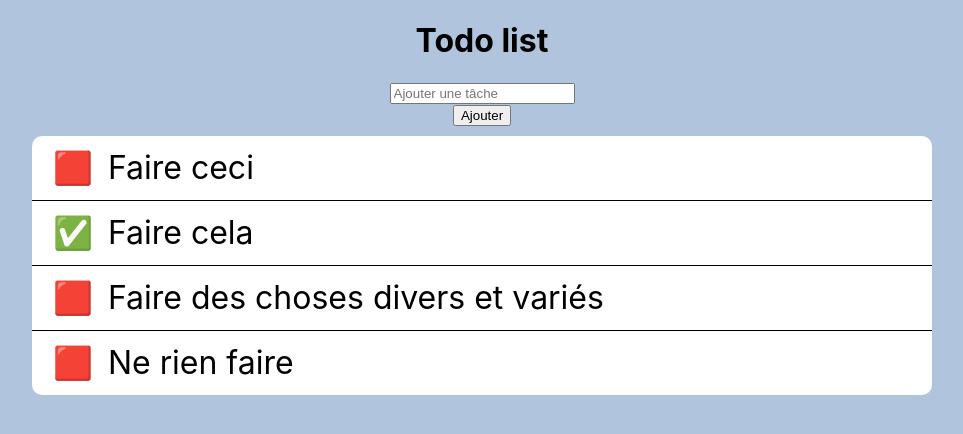
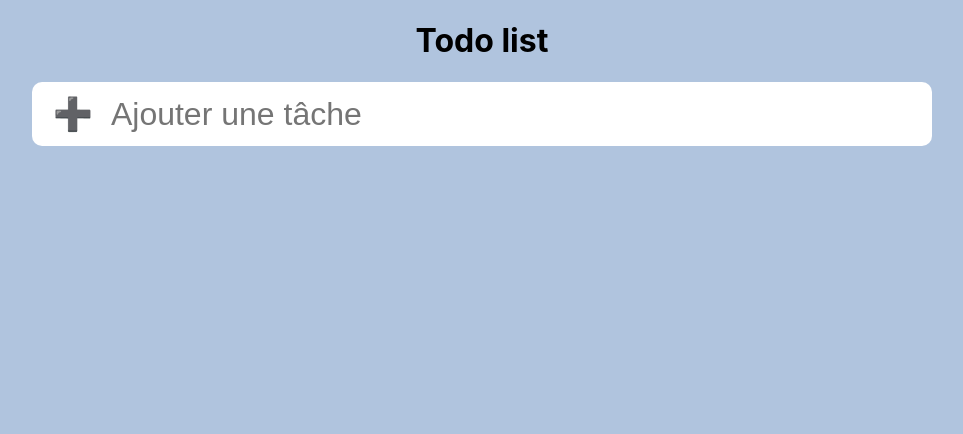
Before and after one commit to Fred-Vaniss/react-todo-list, a React (Create React App) app: page / in a window 1280 px wide. Shown: the top 434 px of the page, without its empty margins (158-1121 px from the left). Built offline with nearby package versions, Linux system fonts and the light colour scheme.

Commit message:
Changement mise en page + préparation fonction supprimer

```diff
--- a/package.json
+++ b/package.json
@@ -3,6 +3,7 @@
   "version": "0.1.0",
   "private": true,
   "dependencies": {
+    "local-storage": "^2.0.0",
     "react": "^16.8.6",
     "react-dom": "^16.8.6",
     "react-scripts": "3.0.1"
--- a/src/App.js
+++ b/src/App.js
@@ -1,11 +1,14 @@
 import React from 'react';
-import { TodoItem, TodoList } from './components'
+import ls from 'local-storage'
+import { TodoItem } from './components'
 
 class App extends React.Component {
   constructor() {
     super();
     this.state = {
       userInput: '',
+      todoIndex: 0,
+      todoList: []
     }
   }
 
@@ -17,33 +20,45 @@ class App extends React.Component {
 
   addTodo(event){
     this.setState({
-      userInput: ''
-    })
+      userInput: '',
+      todoIndex: this.state.todoIndex + 1,
+      todoList: [...this.state.todoList, {id: this.state.todoIndex, title: this.state.userInput, checked: false}]
+    }, () => console.log(this.state.todoList))
     event.preventDefault()
   }
 
-  render(){
-    const listTodo = TodoList.map((task) => {
+
+
+  listTodo(){
+    return this.state.todoList.map((item) => {
       return(
-        <TodoItem key={task.id} task={ task }/>
+        <TodoItem key={item.id} onDelete={this.handleDelete} task={ item }/>
       )
     })
+  }
 
+  handleDelete(){
+    console.log("delete")
+  }
 
+  render(){
     return (
       <div className="wrapper">
         <h1>Todo list</h1>
-        <form>
-          <input
-            value={this.state.userInput}
-            type='text'
-            placeholder='Ajouter une tâche'
-            onChange={this.onChange.bind(this)}
-          /> <br/>
-          <button onClick={this.addTodo.bind(this)}>Ajouter</button>
-        </form>
+
         <div className="todo-list">
-          {listTodo}
+          {this.listTodo()}
+          <form className="todo-item">
+            <button onClick={this.addTodo.bind(this)}><span role="img" aria-label="add">➕</span></button>
+            <input
+              value={this.state.userInput}
+              type='text'
+              placeholder='Ajouter une tâche'
+              onChange={this.onChange.bind(this)}
+              className="todo-input"
+            />
+
+          </form>
         </div>
       </div>
     );
--- a/src/components/TodoItem/TodoItem.js
+++ b/src/components/TodoItem/TodoItem.js
@@ -19,7 +19,8 @@ class TodoItem extends React.Component{
     render(){
         return(
             <div className='todo-item'>
-                <button><span className='check' role="img" aria-label="check" onClick={this.checkItem}>{this.state.checked ? "✅" : "🟥"}</span></button> { this.props.task.title }
+                <button className='check' onClick={this.checkItem}><span role="img" aria-label="check">{this.state.checked ? "✅" : "🟥"}</span></button> { this.props.task.title }
+                <button className='todo-remove' onClick={this.props.onDelete}><span role="img" aria-label="remove">❌</span></button>
             </div>
         )
     }
--- a/src/index.css
+++ b/src/index.css
@@ -22,9 +22,16 @@ h1 {
   text-align: center;
 }
 
-form {
-  text-align: center;
-  margin-bottom: 10px;
+.todo-input {
+  margin-left: 10px;
+  font-size: 2rem;
+  border: none;
+  width: 90%;
+  background-color: transparent;
+}
+
+.todo-input:focus {
+  outline: none;
 }
 
 .todo-list {
@@ -33,6 +40,7 @@ form {
 }
 
 .todo-item {
+  position: relative;
   font-size: 2em;
   padding: 12px 15px;
 }
@@ -49,6 +57,10 @@ form {
   border-radius: 0 0 10px 10px;
 }
 
+.todo-item:only-child {
+  border-radius: 10px 10px 10px 10px;
+}
+
 .todo-item:hover {
   background-color: lightgray;
 }
@@ -57,9 +69,16 @@ form {
   background-color: transparent;
   border: none;
   font-size: inherit;
+  cursor: pointer;
 }
 
 .check {
   cursor: pointer;
 }
+
+.todo-remove {
+  position: absolute;
+  right: 10px;
+  cursor: pointer;
+}
 /*# sourceMappingURL=index.css.map */
--- a/src/sass/index.scss
+++ b/src/sass/index.scss
@@ -23,9 +23,15 @@ body {
     text-align: center;
   }
 
-  form{
-      text-align: center;
-      margin-bottom: 10px;
+  .todo-input{
+    margin-left: 10px;
+    font-size: 2rem;
+    border: none;
+    width: 90%;
+    background-color: transparent;
+    &:focus{
+      outline: none;
+    }
   }
 
   .todo-list{
@@ -35,6 +41,7 @@ body {
   }
 
   .todo-item{
+    position: relative;
     font-size: 2em;
     padding: 12px 15px;
     &:not(:first-child){
@@ -46,6 +53,10 @@ body {
     &:last-child{
       border-radius: 0 0 10px 10px;
     }
+    &:only-child{
+      border-radius: 10px 10px 10px 10px;
+    }
+
     &:hover{
       background-color: lightgray;
     }
@@ -54,9 +65,16 @@ body {
       background-color: transparent;
       border: none;
       font-size: inherit;
+      cursor: pointer;
     }
   }
 
   .check{
     cursor: pointer;
   }
+
+  .todo-remove{
+    position: absolute;
+    right: 10px;
+    cursor: pointer;
+  }
```
Also changed, not shown: 2 other files (tests, documents, lock files or other folders).
